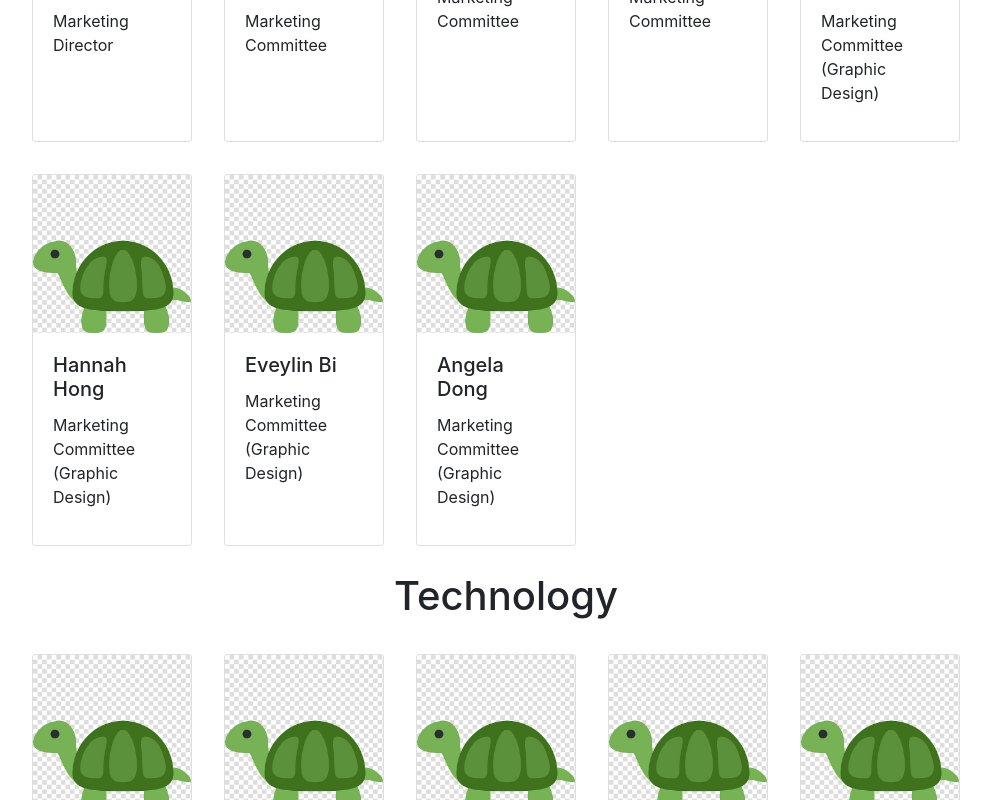
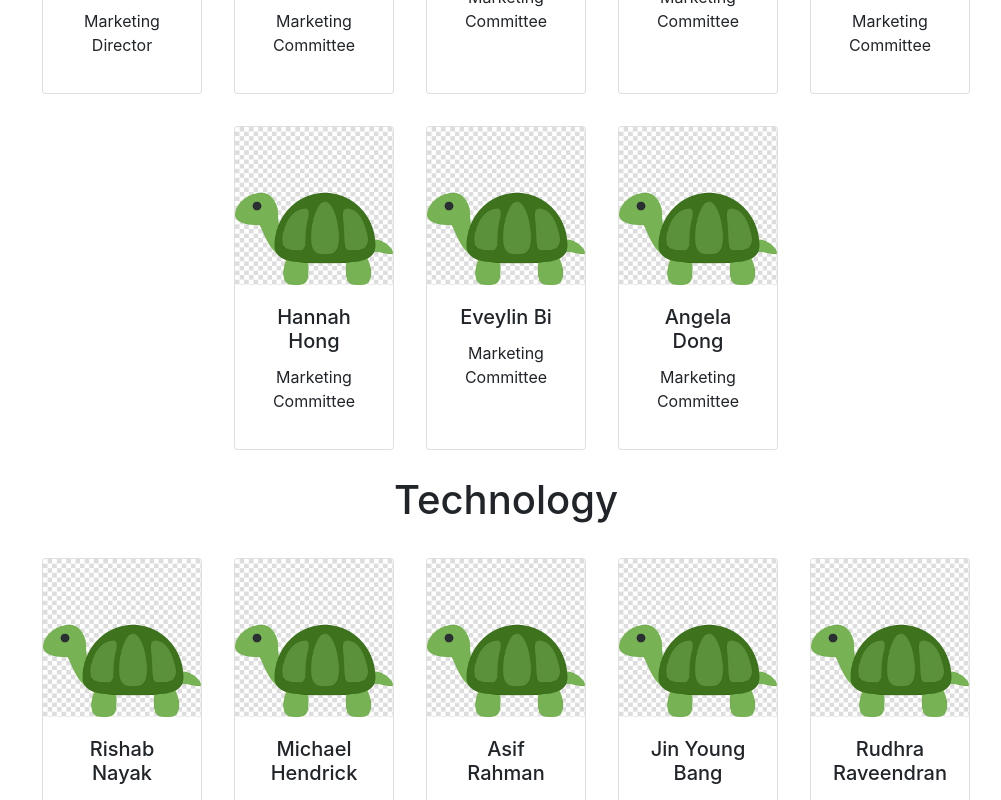
Before and after one commit to Bostonhacks/mangotea, a React (Create React App) app: page /organizer in a window 1280 px wide. Shown: the part 1580-2380 px from the top of the page, without its empty margins (134-1135 px from the left). Built offline with nearby package versions, Linux system fonts and the light colour scheme.

Commit message:
centered divs on organizer page using bootstrapped cards

```diff
--- a/src/Organizers/Organizer.json
+++ b/src/Organizers/Organizer.json
@@ -78,25 +78,25 @@
         },
         {
             "name": "Emily Bowen",
-            "committee": "Marketing Committee (Graphic Design)",
+            "committee": "Marketing Committee",
             "link": "https://github.com",
             "image": "turtle.jpg"
         },
         {
             "name": "Hannah Hong",
-            "committee": "Marketing Committee (Graphic Design)",
+            "committee": "Marketing Committee",
             "link": "https://github.com",
             "image": "turtle.jpg"
         },
         {
             "name": "Eveylin Bi",
-            "committee": "Marketing Committee (Graphic Design)",
+            "committee": "Marketing Committee",
             "link": "https://github.com",
             "image": "turtle.jpg"
         },
         {
             "name": "Angela Dong",
-            "committee": "Marketing Committee (Graphic Design)",
+            "committee": "Marketing Committee",
             "link": "https://github.com",
             "image": "turtle.jpg"
         }
@@ -109,7 +109,7 @@
             "image": "turtle.jpg"
         },
         {
-            "name": "Michael Hendrik",
+            "name": "Michael Hendrick",
             "committee": "Tech Committee",
             "link": "https://github.com",
             "image": "turtle.jpg"
--- a/src/components/Organizer.js
+++ b/src/components/Organizer.js
@@ -1,10 +1,10 @@
 import React from 'react'
 
 const OrganizerBlock = ({ data }) => (
-    <div class="card" style={{width: '10rem', margin: "1rem"}}>
-        <img src={require(`../images/${data.image}`)} class="card-img-top" alt="..."/>
-        <div class="card-body">
-            <h5 class="card-title">{data.name} </h5>
+    <div className="card organizer-card" style={{width: '10rem', margin: "1rem"}}>
+        <img src={require(`../images/${data.image}`)} className="card-img-top" alt="..."/>
+        <div className="card-body">
+            <h5 className="card-title">{data.name} </h5>
             <p> {data.committee} </p>
         </div>
     </div>
--- a/src/styles/Organizer.css
+++ b/src/styles/Organizer.css
@@ -2,6 +2,8 @@
     padding: 10px 150px;
     display: flex;
     flex-wrap: wrap;
+    text-align: center;
+    justify-content: center;
 }
 
 .organizerBlock-container {
@@ -9,27 +11,6 @@
     flex-wrap: wrap;
 }
 
-.organizer-image {
-    border-radius: 50%;
-    width: 100px;
-}
-
-.organizer-headshot-div {
-    margin: auto;
-}
-
-.organizer {
-    margin: 0
-}
-
-
-.organizerBlock-content {
-    box-shadow: 5px 7px 17px 0px grey;
-    padding: 24px;
-    width: 150px;
-    height: 200px;
-    text-align: center;
-}
 
 .organizerBlock-container {
     padding: 24px;
@@ -54,24 +35,13 @@
         flex-wrap: wrap;
     }
 
-    .organizer-image {
-        border-radius: 50%;
-        width: 50%;
-    }
-
-    .organizer {
-        margin: 0
-    }
-
-
-    .organizerBlock-content {
-        box-shadow: 5px 7px 17px 0px grey;
-        padding: 0px;
-    }
-
     .organizerBlock-container {
         padding: 24px;
         width: 20%;
         margin: auto;
     }
+
+    .organizer-card {
+        width: 5rem;
+    }
 }
```
